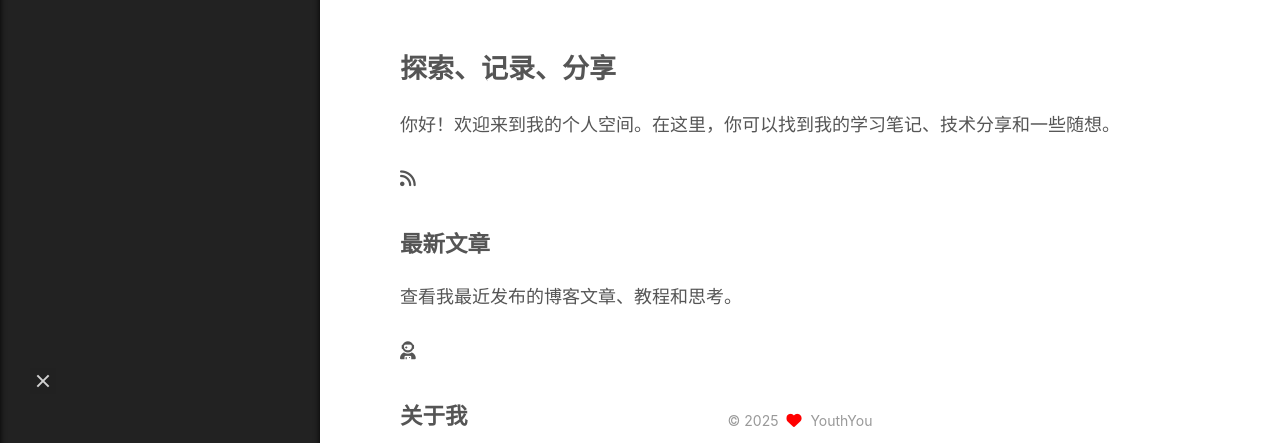
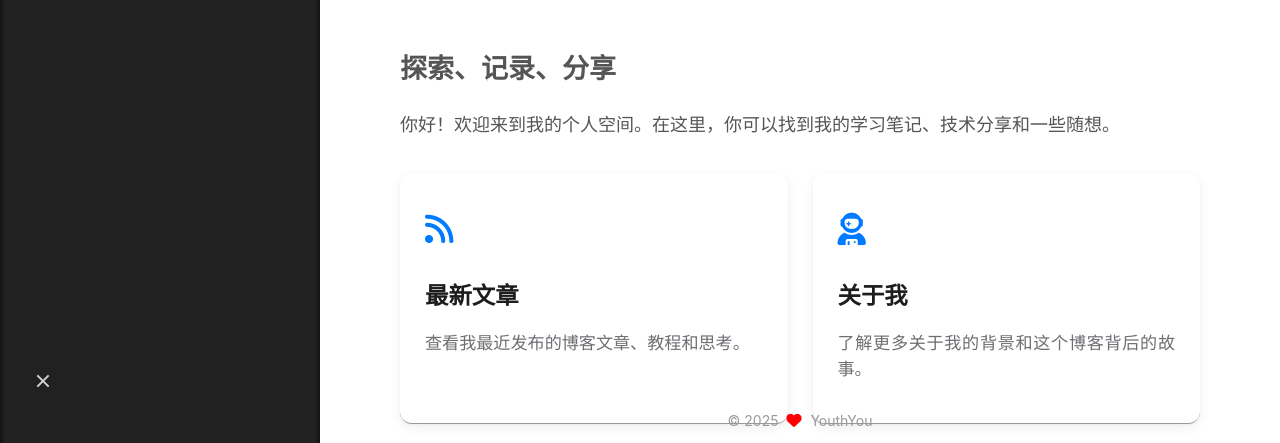
Before and after one commit to YouthYouW/WeBlog, a plain HTML site: page index.html in a window 1280 px wide. Shown: the part 345-788 px from the top of the page. Drawn offline with nearby package versions, Linux system fonts and the light colour scheme; a web font is replaced by a local one.

Commit message:
Update by hexo deploy

```diff
--- a/css/main.css
+++ b/css/main.css
@@ -1221,7 +1221,7 @@ pre code {
   transition: all 0.2s ease-in-out;
 }
 .links-of-author a::before {
-  background: #85ff1c;
+  background: #2d88e5;
   display: inline-block;
   margin-right: 3px;
   transform: translateY(-2px);
@@ -2508,3 +2508,40 @@ header.header {
     left: 320px;
   }
 }
+.home-card-grid {
+  display: grid;
+  grid-template-columns: repeat(auto-fit, minmax(280px, 1fr)); /* 响应式网格布局 */
+  gap: 25px; /* 卡片间距 */
+  margin-top: 30px;
+}
+.home-card {
+  background-color: #fff; /* 卡片背景 */
+  border-radius: 12px; /* 圆角 */
+  padding: 25px; /* 内边距 */
+  box-shadow: 0 4px 12px rgba(0,0,0,0.06), 0 1px 3px rgba(0,0,0,0.04); /* 阴影 */
+  transition: transform 0.2s ease-out, box-shadow 0.2s ease-out;
+  text-decoration: none; /* 去掉链接下划线 */
+  color: inherit; /* 继承文字颜色 */
+  display: block; /* 使整个卡片可点击 */
+}
+.home-card:hover {
+  transform: translateY(-4px);
+  box-shadow: 0 8px 16px rgba(0,0,0,0.08), 0 4px 8px rgba(0,0,0,0.06);
+}
+.home-card h3 {
+  margin-top: 0;
+  margin-bottom: 10px;
+  color: #1d1d1f; /* 标题颜色 */
+  font-size: 1.3em;
+}
+.home-card p {
+  font-size: 0.95em;
+  color: #6e6e73; /* 描述文字颜色 */
+  line-height: 1.5;
+}
+.home-card .card-icon {
+/* 可选：卡片图标 */
+  font-size: 1.8em;
+  margin-bottom: 15px;
+  color: #007aff; /* 图标颜色 */
+}
```
Also changed, not shown: about/index.html (+1 -1 lines).
